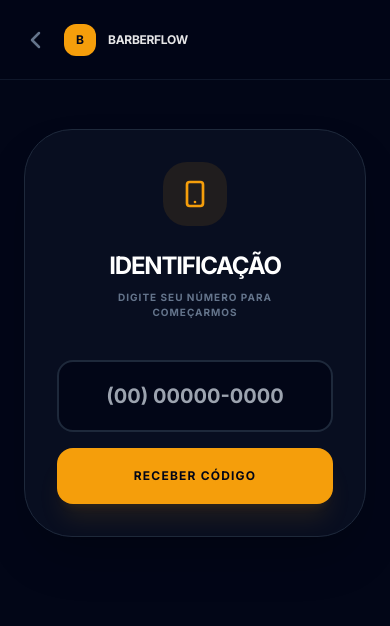
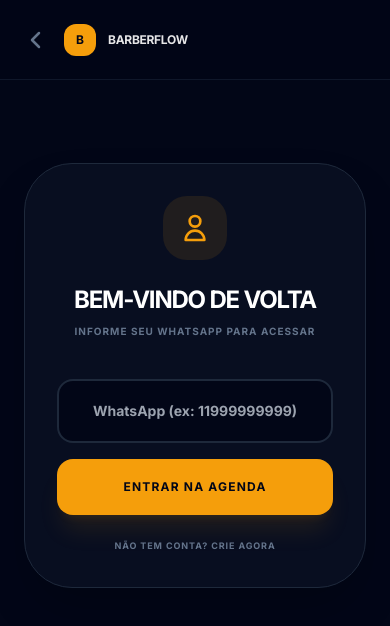
Before and after one commit to felipinho362514-collab/SaasBarbearia, a React (Vite) app: page / in a window 390 px wide. Both pictures are taken after a click on the button "QUERO AGENDAR". Shown: the top 626 px of the page. Built offline with nearby package versions, Linux system fonts and the light colour scheme.

Commit message:
feat(ClientAuth): Simplify login/registration flow
Streamlined client authentication by removing the multi-step code verification and directly implementing a phone-based login or registration flow. This simplifies the user experience and reduces complexity.

```diff
--- a/components/ClientAuth.tsx
+++ b/components/ClientAuth.tsx
@@ -7,137 +7,123 @@ interface ClientAuthProps {
 }
 
 const ClientAuth: React.FC<ClientAuthProps> = ({ onLogin }) => {
+  const [mode, setMode] = useState<'login' | 'register'>('login');
+  const [email, setEmail] = useState('');
   const [phone, setPhone] = useState('');
-  const [code, setCode] = useState('');
   const [name, setName] = useState('');
-  const [step, setStep] = useState<'phone' | 'code' | 'profile'>('phone');
   const [loading, setLoading] = useState(false);
 
-  const handleSendCode = (e: React.FormEvent) => {
+  const handleAuth = (e: React.FormEvent) => {
     e.preventDefault();
-    if (phone.length < 10) return;
-    setLoading(true);
-    // Simula envio de WhatsApp
-    setTimeout(() => {
-      setLoading(false);
-      setStep('code');
-    }, 1500);
-  };
-
-  const handleVerifyCode = (e: React.FormEvent) => {
-    e.preventDefault();
-    if (code.length < 4) return;
     setLoading(true);
 
+    // Simulação de delay de rede
     setTimeout(() => {
-      setLoading(false);
-      // Busca usuário existente
       const users: User[] = JSON.parse(localStorage.getItem('barberflow_users_db') || '[]');
-      const existing = users.find(u => u.phone === phone);
 
-      if (existing) {
-        onLogin(existing);
+      if (mode === 'login') {
+        // Busca usuário pelo TELEFONE em vez de email
+        const cleanPhone = phone.replace(/\D/g, '');
+        const user = users.find(u => u.phone?.replace(/\D/g, '') === cleanPhone && u.role === UserRole.CLIENT);
+
+        if (user) {
+          onLogin(user);
         } else {
-        setStep('profile');
+          alert("Número não encontrado. Por favor, verifique ou crie uma conta.");
+          setMode('register');
         }
-    }, 1000);
-  };
-
-  const handleCompleteProfile = (e: React.FormEvent) => {
-    e.preventDefault();
-    if (name.trim().length < 3) return;
-
+      } else {
+        // Validação básica de cadastro
+        const cleanPhone = phone.replace(/\D/g, '');
+        if (users.some(u => u.phone?.replace(/\D/g, '') === cleanPhone)) {
+          alert("Este número de telefone já está cadastrado.");
+          setMode('login');
+        } else {
           const newUser: User = {
             id: Math.random().toString(36).substr(2, 9),
             name: name.trim(),
-      phone: phone,
+            email: email.trim(),
+            phone: phone.trim(),
             role: UserRole.CLIENT
           };
-
-    // "Salva no DB"
-    const users: User[] = JSON.parse(localStorage.getItem('barberflow_users_db') || '[]');
           users.push(newUser);
           localStorage.setItem('barberflow_users_db', JSON.stringify(users));
-
           onLogin(newUser);
+        }
+      }
+      setLoading(false);
+    }, 1200);
   };
 
   return (
-    <div className="p-6 flex flex-col items-center justify-center min-h-[60vh] animate-in fade-in duration-500">
+    <div className="p-6 flex flex-col items-center justify-center min-h-[70vh] animate-in fade-in duration-500">
       <div className="w-full max-w-sm bg-slate-900/50 border border-slate-800 p-8 rounded-[3rem] shadow-2xl">
         <div className="text-center mb-10">
           <div className="w-16 h-16 bg-amber-500/10 rounded-3xl flex items-center justify-center mx-auto mb-6 text-amber-500">
-             {step === 'phone' && <svg className="w-8 h-8" fill="none" stroke="currentColor" viewBox="0 0 24 24"><path strokeLinecap="round" strokeLinejoin="round" strokeWidth="2" d="M12 18h.01M8 21h8a2 2 0 002-2V5a2 2 0 00-2-2H8a2 2 0 00-2 2v14a2 2 0 002 2z" /></svg>}
-             {step === 'code' && <svg className="w-8 h-8" fill="none" stroke="currentColor" viewBox="0 0 24 24"><path strokeLinecap="round" strokeLinejoin="round" strokeWidth="2" d="M8 12h.01M12 12h.01M16 12h.01M21 12c0 4.418-4.03 8-9 8a9.863 9.863 0 01-4.255-.949L3 20l1.395-3.72C3.512 15.042 3 13.574 3 12c0-4.418 4.03-8 9-8s9 3.582 9 8z" /></svg>}
-             {step === 'profile' && <svg className="w-8 h-8" fill="none" stroke="currentColor" viewBox="0 0 24 24"><path strokeLinecap="round" strokeLinejoin="round" strokeWidth="2" d="M16 7a4 4 0 11-8 0 4 4 0 018 0zM12 14a7 7 0 00-7 7h14a7 7 0 00-7-7z" /></svg>}
+             <svg className="w-8 h-8" fill="none" stroke="currentColor" viewBox="0 0 24 24">
+               <path strokeLinecap="round" strokeLinejoin="round" strokeWidth="2" d="M16 7a4 4 0 11-8 0 4 4 0 018 0zM12 14a7 7 0 00-7 7h14a7 7 0 00-7-7z" />
+             </svg>
           </div>
           <h2 className="text-2xl font-black text-white uppercase tracking-tighter">
-            {step === 'phone' && 'Identificação'}
-            {step === 'code' && 'Validar WhatsApp'}
-            {step === 'profile' && 'Sua Primeira Vez'}
+            {mode === 'login' ? 'Bem-vindo de volta' : 'Crie sua Conta'}
           </h2>
-          <p className="text-slate-500 text-[10px] font-bold uppercase tracking-widest mt-2 px-6">
-            {step === 'phone' && 'Digite seu número para começarmos'}
-            {step === 'code' && `Enviamos um código para ${phone}`}
-            {step === 'profile' && 'Como quer ser chamado na barbearia?'}
+          <p className="text-slate-500 text-[10px] font-bold uppercase tracking-widest mt-2 px-4">
+            {mode === 'login' ? 'Informe seu WhatsApp para acessar' : 'Cadastre-se para agendar seu horário'}
           </p>
         </div>
 
-        {step === 'phone' && (
-          <form onSubmit={handleSendCode} className="space-y-4">
+        <form onSubmit={handleAuth} className="space-y-4">
+          {mode === 'register' && (
+            <input
+              type="text"
+              required
+              value={name}
+              onChange={(e) => setName(e.target.value)}
+              placeholder="Seu Nome Completo"
+              className="w-full bg-slate-950 border-2 border-slate-800 p-5 rounded-2xl text-center text-sm font-bold text-white outline-none focus:border-amber-500 transition-all"
+            />
+          )}
+
           <input
             type="tel"
             required
             value={phone}
-              onChange={(e) => setPhone(e.target.value.replace(/\D/g, ''))}
-              placeholder="(00) 00000-0000"
-              className="w-full bg-slate-950 border-2 border-slate-800 p-5 rounded-2xl text-center text-xl font-black text-amber-500 outline-none focus:border-amber-500 transition-all"
+            onChange={(e) => setPhone(e.target.value)}
+            placeholder="WhatsApp (ex: 11999999999)"
+            className="w-full bg-slate-950 border-2 border-slate-800 p-5 rounded-2xl text-center text-sm font-bold text-white outline-none focus:border-amber-500 transition-all"
           />
+
+          {mode === 'register' && (
+            <input
+              type="email"
+              required
+              value={email}
+              onChange={(e) => setEmail(e.target.value)}
+              placeholder="Seu Melhor E-mail"
+              className="w-full bg-slate-950 border-2 border-slate-800 p-5 rounded-2xl text-center text-sm font-bold text-white outline-none focus:border-amber-500 transition-all"
+            />
+          )}
+
           <button
             disabled={loading}
-              className="w-full bg-amber-500 text-slate-950 font-black py-5 rounded-2xl uppercase tracking-widest text-xs active:scale-95 transition-all shadow-xl shadow-amber-500/10"
+            className="w-full bg-amber-500 text-slate-950 font-black py-5 rounded-2xl uppercase tracking-widest text-xs active:scale-95 transition-all shadow-xl shadow-amber-500/10 disabled:opacity-50"
           >
-              {loading ? 'Processando...' : 'Receber Código'}
+            {loading ? 'Validando...' : (mode === 'login' ? 'Entrar na Agenda' : 'Cadastrar e Continuar')}
+          </button>
+
+          <button
+            type="button"
+            onClick={() => {
+              setMode(mode === 'login' ? 'register' : 'login');
+              setName('');
+              setPhone('');
+              setEmail('');
+            }}
+            className="w-full text-[9px] font-black uppercase text-slate-500 tracking-widest pt-2 hover:text-amber-500 transition-colors"
+          >
+            {mode === 'login' ? 'Não tem conta? Crie agora' : 'Já tem conta? Faça Login'}
           </button>
         </form>
-        )}
-
-        {step === 'code' && (
-          <form onSubmit={handleVerifyCode} className="space-y-4">
-            <input
-              type="text"
-              inputMode="numeric"
-              required
-              autoFocus
-              value={code}
-              onChange={(e) => setCode(e.target.value.replace(/\D/g, ''))}
-              placeholder="0000"
-              maxLength={4}
-              className="w-full bg-slate-950 border-2 border-slate-800 p-5 rounded-2xl text-center text-3xl font-black text-amber-500 tracking-[0.5em] outline-none focus:border-amber-500"
-            />
-            <button className="w-full bg-amber-500 text-slate-950 font-black py-5 rounded-2xl uppercase tracking-widest text-xs active:scale-95 transition-all">
-              Verificar
-            </button>
-            <button type="button" onClick={() => setStep('phone')} className="w-full text-[9px] font-black uppercase text-slate-500 tracking-widest">Alterar Número</button>
-          </form>
-        )}
-
-        {step === 'profile' && (
-          <form onSubmit={handleCompleteProfile} className="space-y-4">
-            <input
-              type="text"
-              required
-              autoFocus
-              value={name}
-              onChange={(e) => setName(e.target.value)}
-              placeholder="Seu Nome Completo"
-              className="w-full bg-slate-950 border-2 border-slate-800 p-5 rounded-2xl text-center text-lg font-black text-slate-100 outline-none focus:border-amber-500"
-            />
-            <button className="w-full bg-amber-500 text-slate-950 font-black py-5 rounded-2xl uppercase tracking-widest text-xs active:scale-95 transition-all">
-              Começar a Agendar
-            </button>
-          </form>
-        )}
       </div>
     </div>
   );
```
Lines whose indentation alone changed are shown as unchanged.
